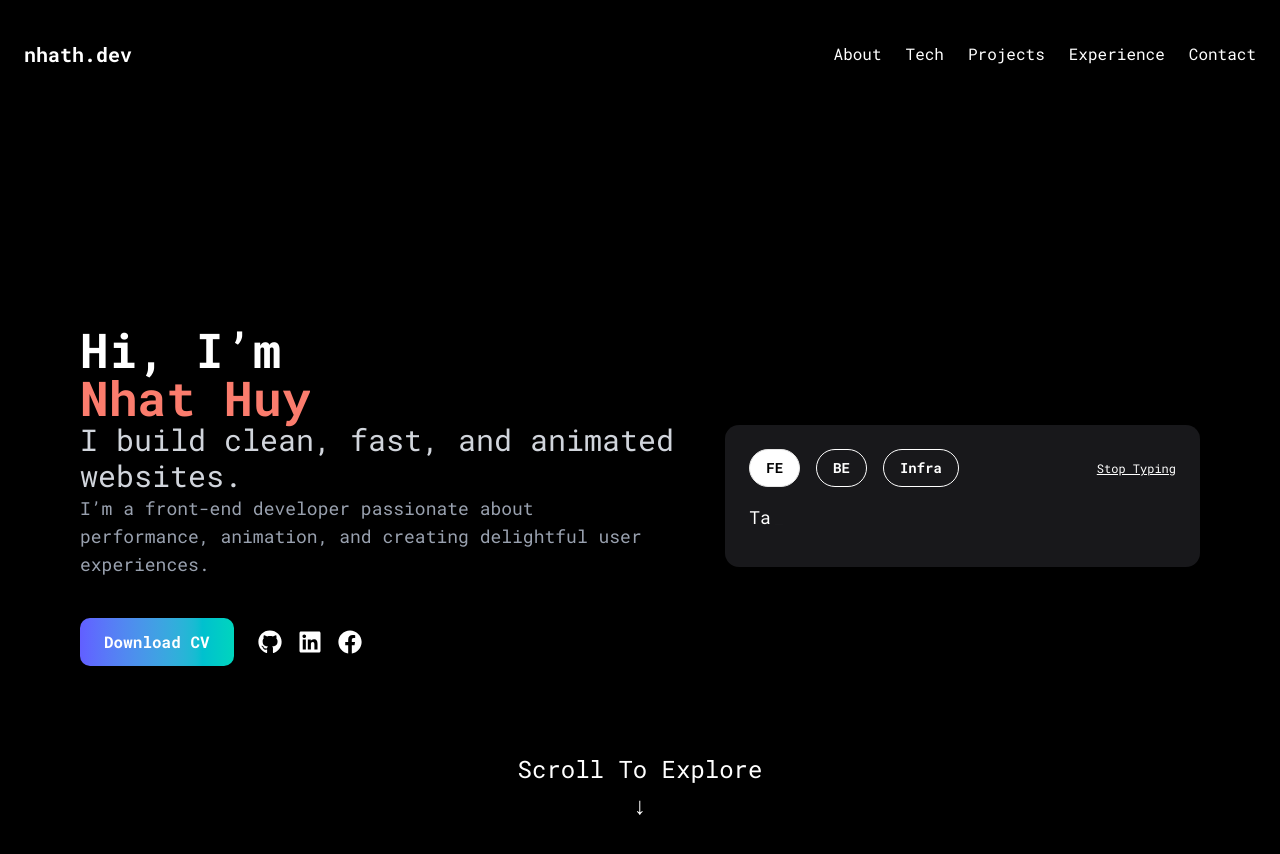
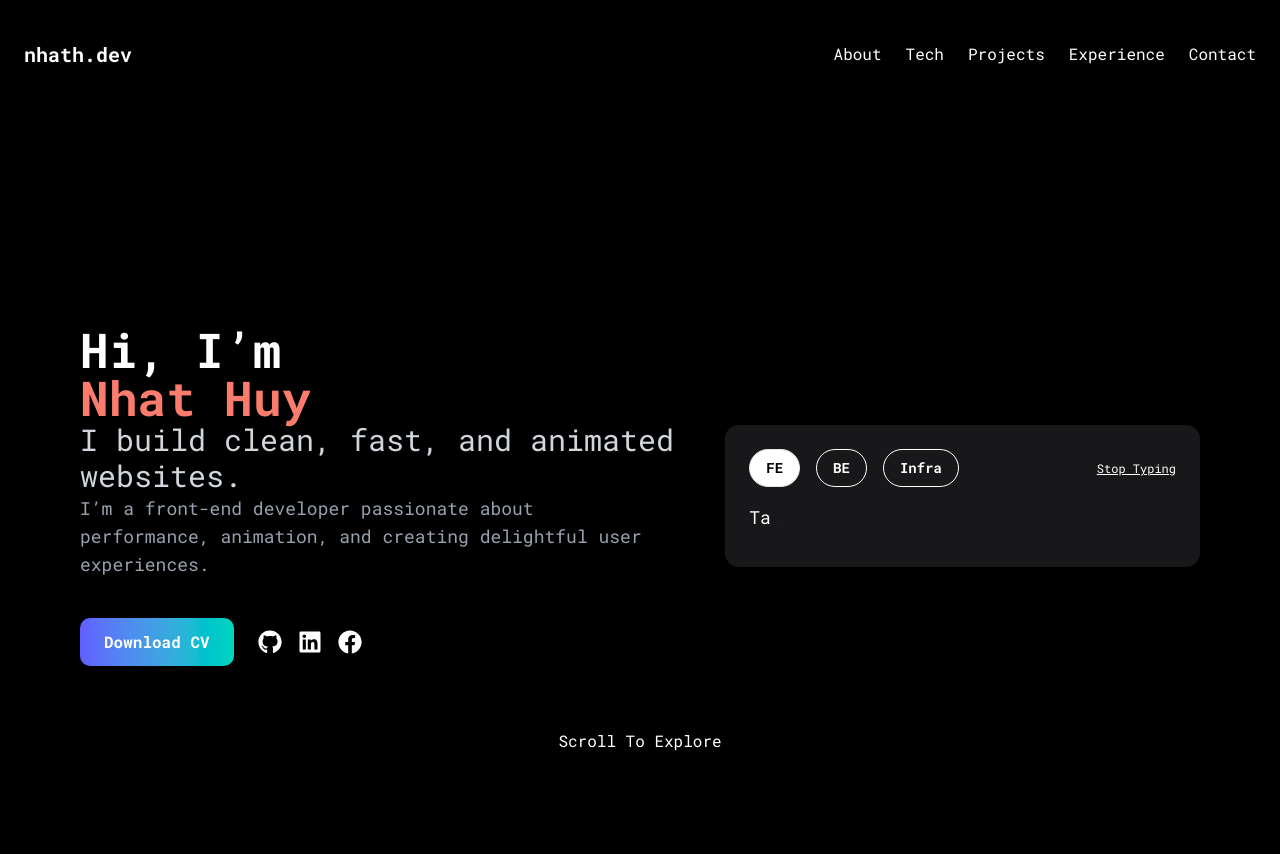
Before and after one commit to nhath24042001/my-portfolio, a Next.js app: page / in a window 1280 px wide. Shown: the top 854 px of the page. Built offline with nearby package versions, Linux system fonts and the light colour scheme.

Commit message:
refactor: update scroll text

```diff
--- a/src/app/globals.css
+++ b/src/app/globals.css
@@ -142,11 +142,11 @@ body {
   margin-top: 30px;
   background: none;
   border: none;
-  font-size: 24px;
+  font-size: 16px;
   cursor: pointer;
   animation: bounce 2s infinite;
   position: absolute;
-  bottom: 70px;
+  bottom: 150px;
 }
 
 @keyframes bounce {
--- a/src/components/shared/Hero.tsx
+++ b/src/components/shared/Hero.tsx
@@ -79,10 +79,7 @@ export default function Hero() {
                 <TechStack />
             </div>
 
-            <div id="scroll-btn" className='flex flex-col'>
-                <button className='text-md'>Scroll To Explore</button>
-                <button>↓</button>
-            </div>
+            <button id="scroll-btn">Scroll To Explore</button>
         </section>
     )
 }
```
